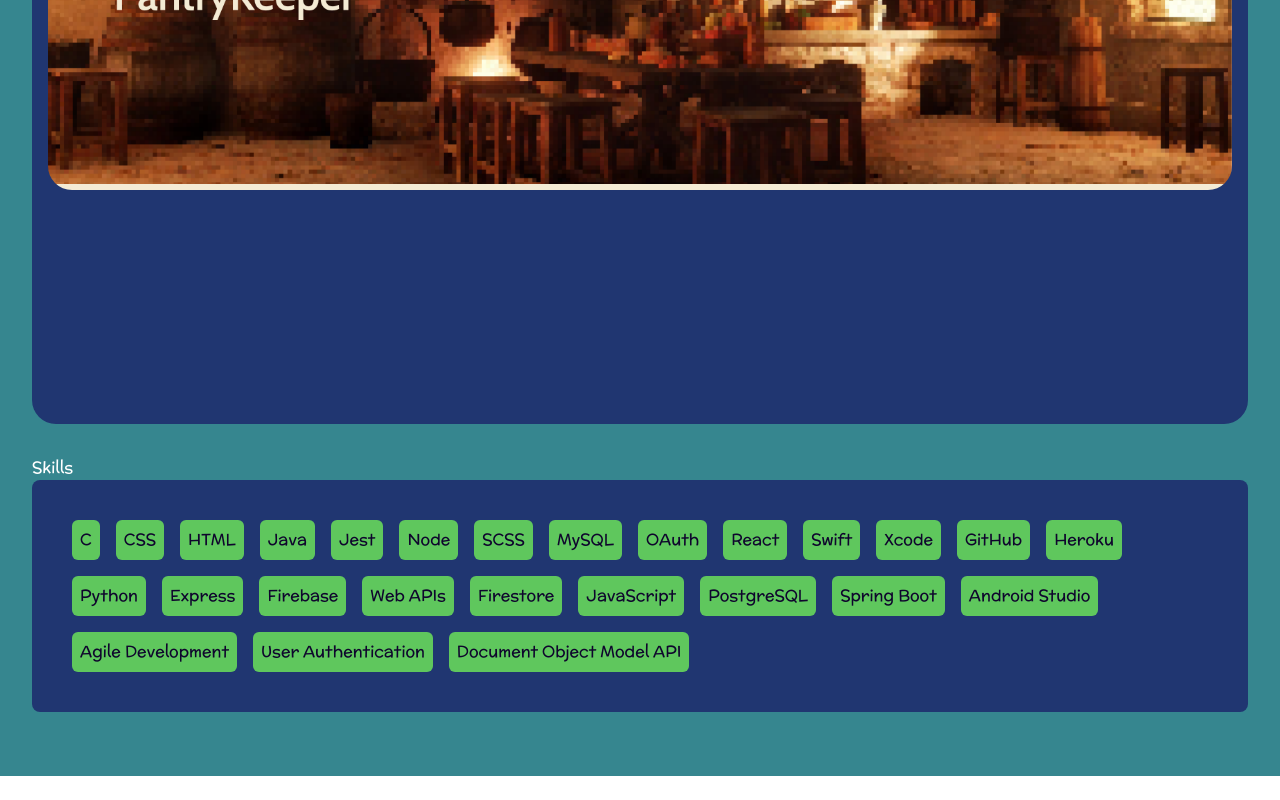
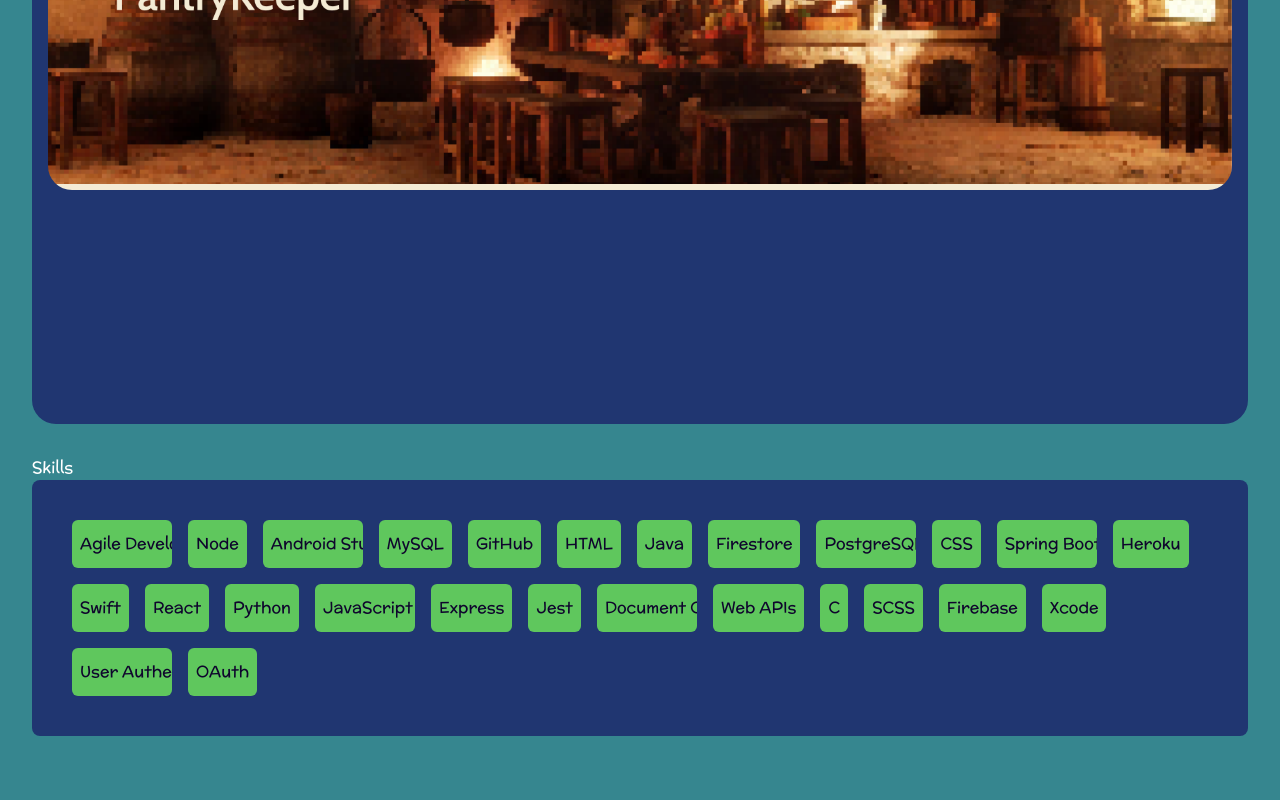
Before and after one commit to aliv314/portfolio, a React (Create React App) app: page / in a window 1280 px wide. Shown: the part 632-1432 px from the top of the page. Before the commit the page ends 1408 px from the top, so only its background shows below. Built offline with nearby package versions, Linux system fonts and the light colour scheme; the HTML template or start-up script is replaced by a standard one.

Commit message:
modified skill tags

```diff
--- a/src/components/AboutCard/AboutCard.tsx
+++ b/src/components/AboutCard/AboutCard.tsx
@@ -4,7 +4,7 @@ interface AboutCardProps{
     about: String
 }
 
-const AboutCard:FC<AboutCardProps>= (props) => {
+const AboutCard:FC<AboutCardProps> = (props) => {
     const {title, about} = props;
     return <>
         <div className='bg-navy-blue items-center rounded-3xl p-10 '>
--- /dev/null
+++ b/src/components/SkillTag/SkillTag.tsx
@@ -0,0 +1,15 @@
+import { FC } from 'react'
+
+interface TagProp {
+    skill: String
+}
+
+const SkillTag: FC<TagProp> = (props) => {
+    const { skill } = props;
+
+    return (<li className='bg-lime text-dark-blue text-center whitespace-nowrap text-ellipsis overflow-auto rounded-md max-w-[100px] h-12 p-2 m-2 flex items-center select-none'>
+        {skill}
+    </li>)
+}
+
+export default SkillTag
--- a/src/components/SkillsCard/SkillsCard.tsx
+++ b/src/components/SkillsCard/SkillsCard.tsx
@@ -1,9 +1,8 @@
 import {FC} from 'react'
-
+import SkillTag from '../SkillTag/SkillTag'
 let skillsPlaceHolder:string[] = ["HTML"," CSS"," SCSS"," JavaScript"," Node"," React"," Express"," MySQL"," PostgreSQL"," Agile Development"," Document Object Model API"," Web APIs"," User Authentication"," OAuth"," Heroku"," Spring Boot"," Firebase"," Firestore"," GitHub"," Jest"," Python"," Java","C"," Swift"," Xcode","Android Studio"]
-skillsPlaceHolder.sort(function(a, b) {
-    return a.length - b.length || // sort by length, if equal then
-           a.localeCompare(b);    // sort by dictionary order
+skillsPlaceHolder.sort(function () {
+    return Math.random() - 0.5   // sort by dictionary order
   });
 
 
@@ -13,11 +12,7 @@ const SkillsCard:FC = () => {
     {skillsPlaceHolder.map(skill => {
         return (
             <ul>
-                <li className='bg-lime rounded-md p-2 m-2 flex items-center justify-center select-none'>
-                    <p className='text-dark-blue text-center'>
-                    {skill}
-                    </p>
-                </li>
+                <SkillTag skill = {skill}></SkillTag>
             </ul>
         )
     })}
```
